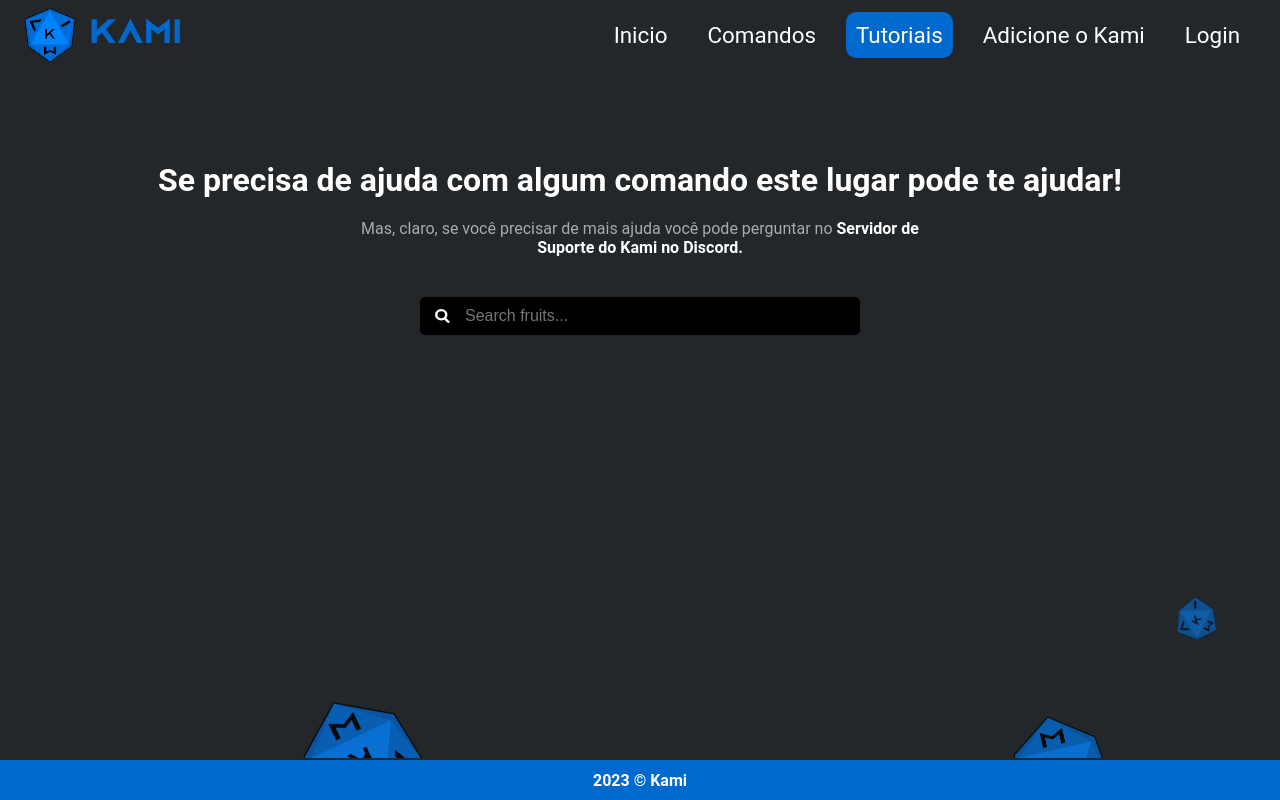
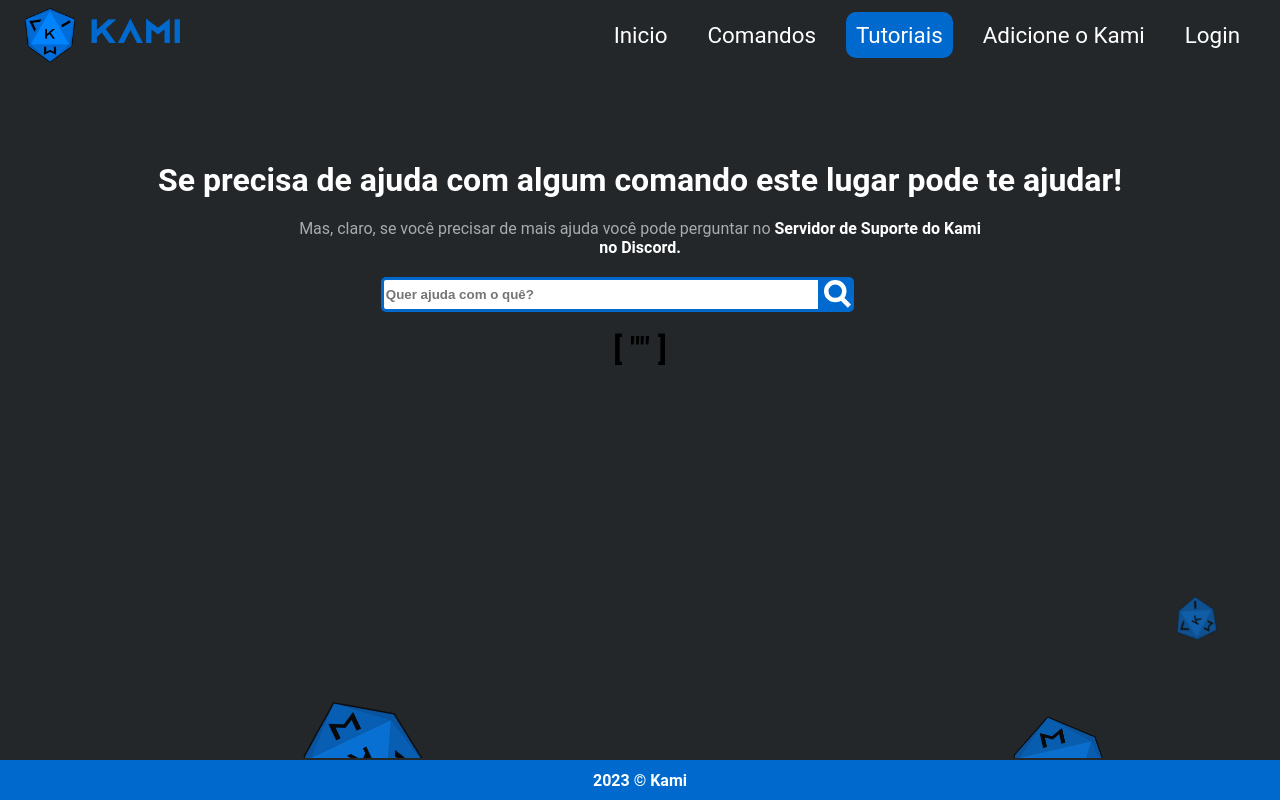
Before and after one commit to Kamikaze184/Kami-Site, a Vue app: page /tutoriais in a window 1280 px wide. Built offline with nearby package versions, Linux system fonts and the light colour scheme; no server answers; the HTML template or start-up script is replaced by a standard one.

Commit message:
v5.0.2 - Barra de pesquisa dos tutoriais

```diff
--- a/index.html
+++ b/index.html
@@ -1,13 +1,19 @@
 <!DOCTYPE html>
 <html lang="en">
+
 <head>
   <meta charset="UTF-8" />
   <link rel="icon" type="image/x-icon" href="/favicon.ico" />
   <meta name="viewport" content="width=device-width, initial-scale=1.0" />
+  <script src="https://cdn.socket.io/4.6.0/socket.io.min.js"
+    integrity="sha384-c79GN5VsunZvi+Q/WObgk2in0CbZsHnjEqvFxC5DxHn9lTfNce2WW6h2pH6u/kF+"
+    crossorigin="anonymous"></script>
   <title>Kami</title>
 </head>
+
 <body>
   <div id="app"></div>
   <script type="module" src="/src/main.js"></script>
 </body>
+
 </html>
--- a/package.json
+++ b/package.json
@@ -1,7 +1,7 @@
 {
   "name": "kami-site",
   "private": true,
-  "version": "5.0.1",
+  "version": "5.0.2",
   "type": "module",
   "scripts": {
     "dev": "vite",
--- a/src/App.vue
+++ b/src/App.vue
@@ -2,6 +2,8 @@
 import NavBar from './components/NavBar.vue';
 import Footer from './components/Footer.vue';
 import Background from './components/Background.vue';
+
+const socket = io('')
 
 export default {
   data() {
@@ -13,6 +15,9 @@ export default {
     NavBar,
     Footer,
     Background
+  },
+  props: {
+    socket: socket
   }
 }
 </script>
--- a/src/components/SearchBar.vue
+++ b/src/components/SearchBar.vue
@@ -1,55 +1,62 @@
 <script>
-
-
 export default {
     data: () => {
         return {
-            teste: ""
+            search: "",
+            tutorialsList: ['']
         }
     },
     methods: {
-        onKeyup() {
-            console.log(this.teste)
+        searchTutorial() {
+            //socket.emit('tutorialsFound', this.search)
         }
+    },
+    created() {
+
     }
 }
 </script>
 
 <template>
-    <input type="text" v-model="teste" v-on:keyup="onKeyup()" placeholder="Search fruits..." />
+    <div id="search-bar">
+        <input type="text" v-model="search" v-on:keyup="searchTutorial()" placeholder="Quer ajuda com o quê?" />
+        <img src="../assets/img/search.svg" />
+    </div>
+    <div class="tutorials-found">
+        <h1>{{ tutorialsList }}</h1>
+    </div>
 </template>
 
 <style>
-input {
-    display: block;
-    width: 350px;
-    margin: 20px auto;
-    padding: 10px 45px;
-    background: rgb(0, 0, 0) url("../assets/img/search.svg") no-repeat 15px center;
-    background-size: 15px 15px;
-    font-size: 16px;
-    border: none;
-    border-radius: 5px;
-    box-shadow: rgba(50, 50, 93, 0.25) 0px 2px 5px -1px,
-        rgba(0, 0, 0, 0.3) 0px 1px 3px -1px;
+#search-bar {
+    display: grid;
+    grid-template-columns: 85% 15%;
+    grid-template-rows: 2em;
+    grid-column-gap: 0px;
+    grid-row-gap: 0px;
+    width: 45%;
+
 }
 
-.item {
-    width: 350px;
-    margin: 0 auto 10px auto;
-    padding: 10px 20px;
-    color: white;
-    border-radius: 5px;
-    box-shadow: rgba(0, 0, 0, 0.1) 0px 1px 3px 0px,
-        rgba(0, 0, 0, 0.06) 0px 1px 2px 0px;
+#search-bar input {
+    height: 2em;
+    border: 3px solid var(--primary);
+    background-color: var(--text);
+    color: var(--primary);
+    font-weight: bold;
+    border-top-left-radius: 5px;
+    border-bottom-left-radius: 5px;
+    margin: 0;
+    outline: none;
 }
 
-.fruit {
-    background-color: rgb(97, 62, 252);
+#search-bar img {
+    height: 1.8em;
+    border: 3px solid var(--primary);
+    border-top-right-radius: 5px;
+    border-bottom-right-radius: 5px;
+    background-color: var(--primary);
+    margin: 0;
     cursor: pointer;
 }
-
-.error {
-    background-color: tomato;
-}
 </style>
--- a/src/views/Tutorials.vue
+++ b/src/views/Tutorials.vue
@@ -21,9 +21,9 @@ export default {
       <h1>Se precisa de ajuda com algum comando este lugar pode te ajudar!</h1>
       <p>Mas, claro, se você precisar de mais ajuda você pode perguntar no <a href="/suporte"><b>Servidor de Suporte do
             Kami no Discord.</b></a></p>
+    </div>
+    <div class="tutorials-search">
       <SearchBar />
-    </div>
-    <div class="tutorials-list">
     </div>
   </div>
 </template>
@@ -45,6 +45,7 @@ export default {
   justify-content: center;
   align-items: center;
   margin-top: 6em;
+  width: 90%;
 }
 
 .tutorials-description h1 {
@@ -71,29 +72,11 @@ export default {
   color: var(--secondary);
 }
 
-.command-item {
+.tutorials-search {
   display: flex;
   flex-direction: column;
-  justify-content: start;
+  justify-content: center;
   align-items: center;
-  flex-wrap: nowrap;
-  background-color: var(--primary);
-  width: 16em;
-  margin: 5px;
-  background-color: var(--primary);
-  border: 3px solid var(--background);
-  border-radius: 10px;
-  text-align: center;
-}
-
-.command-item h2 {
-  margin: 0.6em 0 0.6em 0;
-  color: var(--text);
-}
-
-.command-item p {
-  margin: 0;
-  color: var(--text-secondary);
   width: 90%;
 }
 </style>
```
Lines whose indentation alone changed are shown as unchanged.
